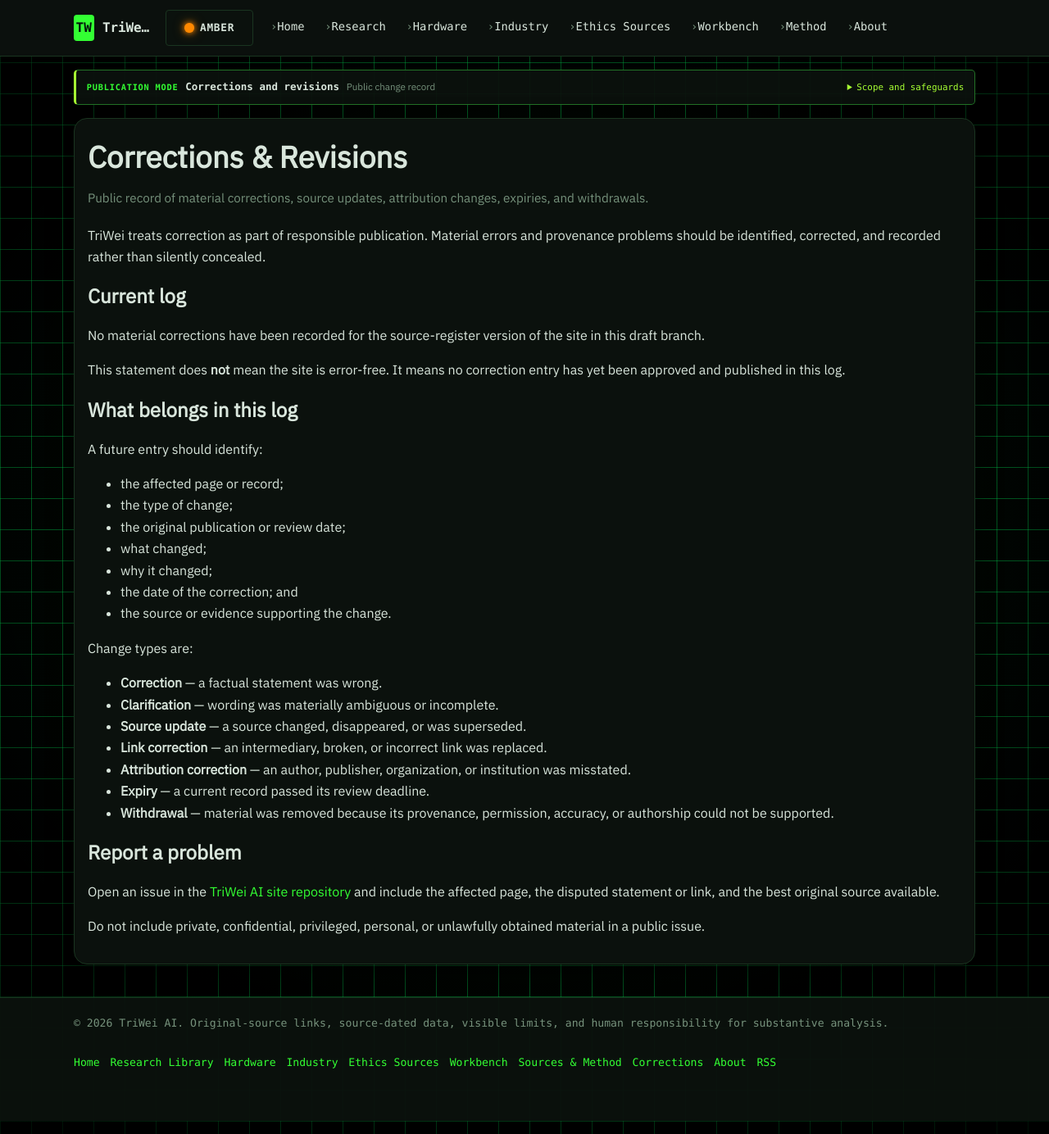
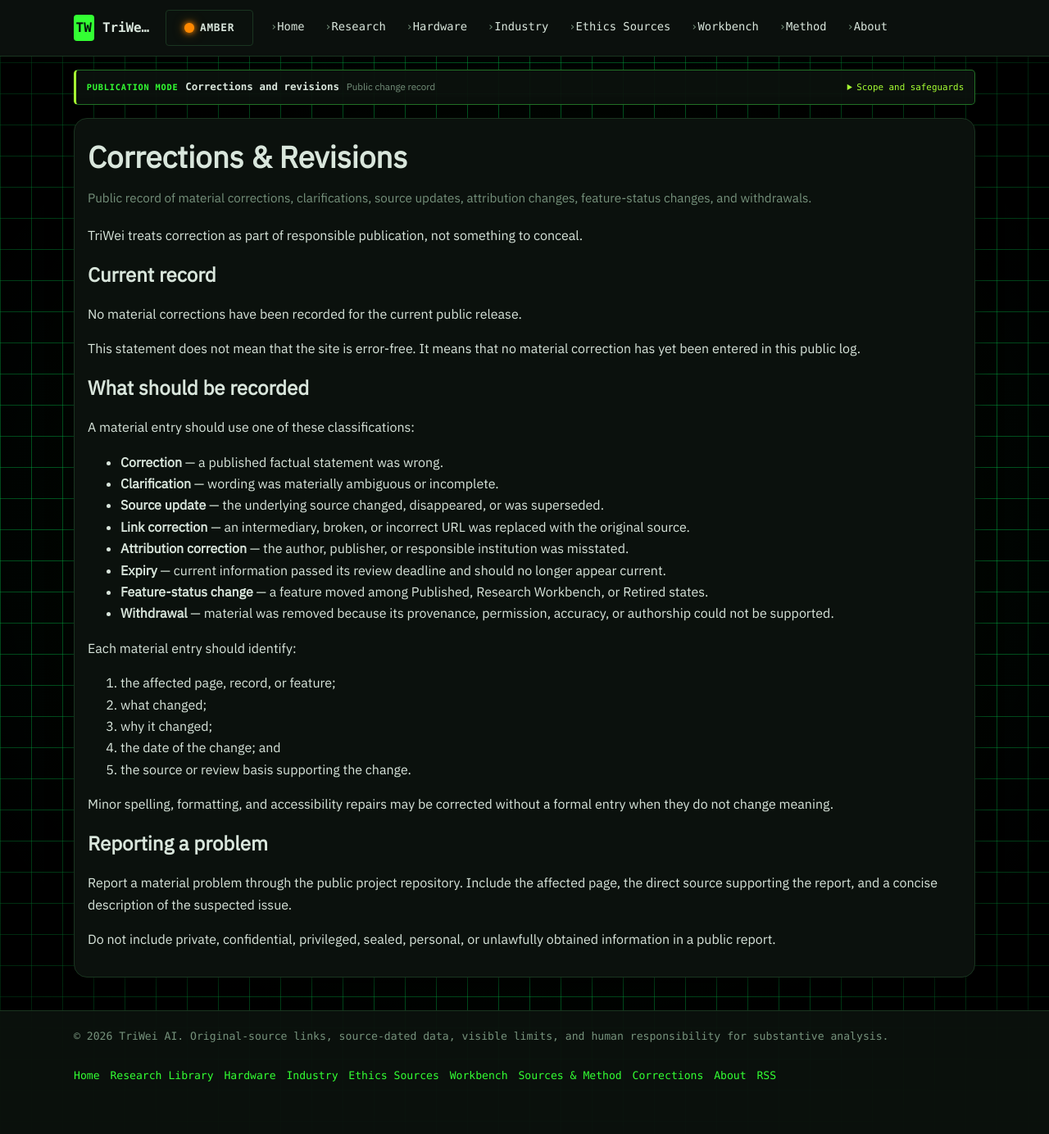
Before and after one commit to Joeyjojoe-jr/triwei-ai-site, a Jekyll site: the page built from corrections.md, in a window 1280 px wide and 1384 px high. Shown: the whole window at 82% size. Built offline with Jekyll 4.4.1, drawn with Linux system fonts in a browser that asks for light colours.

Commit message:
Include feature status changes in correction log

```diff
--- a/corrections.md
+++ b/corrections.md
@@ -2,42 +2,43 @@
 layout: page
 title: Corrections & Revisions
 permalink: /corrections/
-description: Public record of material corrections, source updates, attribution changes, expiries, and withdrawals.
+description: Public record of material corrections, clarifications, source updates, attribution changes, feature-status changes, and withdrawals.
 publication_key: corrections
 ---
 
-TriWei treats correction as part of responsible publication. Material errors and provenance problems should be identified, corrected, and recorded rather than silently concealed.
+TriWei treats correction as part of responsible publication, not something to conceal.
 
-## Current log
+## Current record
 
-No material corrections have been recorded for the source-register version of the site in this draft branch.
+No material corrections have been recorded for the current public release.
 
-This statement does **not** mean the site is error-free. It means no correction entry has yet been approved and published in this log.
+This statement does not mean that the site is error-free. It means that no material correction has yet been entered in this public log.
 
-## What belongs in this log
+## What should be recorded
 
-A future entry should identify:
+A material entry should use one of these classifications:
 
-- the affected page or record;
-- the type of change;
-- the original publication or review date;
-- what changed;
-- why it changed;
-- the date of the correction; and
-- the source or evidence supporting the change.
-
-Change types are:
-
-- **Correction** — a factual statement was wrong.
+- **Correction** — a published factual statement was wrong.
 - **Clarification** — wording was materially ambiguous or incomplete.
-- **Source update** — a source changed, disappeared, or was superseded.
-- **Link correction** — an intermediary, broken, or incorrect link was replaced.
-- **Attribution correction** — an author, publisher, organization, or institution was misstated.
-- **Expiry** — a current record passed its review deadline.
+- **Source update** — the underlying source changed, disappeared, or was superseded.
+- **Link correction** — an intermediary, broken, or incorrect URL was replaced with the original source.
+- **Attribution correction** — the author, publisher, or responsible institution was misstated.
+- **Expiry** — current information passed its review deadline and should no longer appear current.
+- **Feature-status change** — a feature moved among Published, Research Workbench, or Retired states.
 - **Withdrawal** — material was removed because its provenance, permission, accuracy, or authorship could not be supported.
 
-## Report a problem
+Each material entry should identify:
 
-Open an issue in the [TriWei AI site repository](https://github.com/Joeyjojoe-jr/triwei-ai-site/issues) and include the affected page, the disputed statement or link, and the best original source available.
+1. the affected page, record, or feature;
+2. what changed;
+3. why it changed;
+4. the date of the change; and
+5. the source or review basis supporting the change.
 
-Do not include private, confidential, privileged, personal, or unlawfully obtained material in a public issue.
+Minor spelling, formatting, and accessibility repairs may be corrected without a formal entry when they do not change meaning.
+
+## Reporting a problem
+
+Report a material problem through the public project repository. Include the affected page, the direct source supporting the report, and a concise description of the suspected issue.
+
+Do not include private, confidential, privileged, sealed, personal, or unlawfully obtained information in a public report.
```
